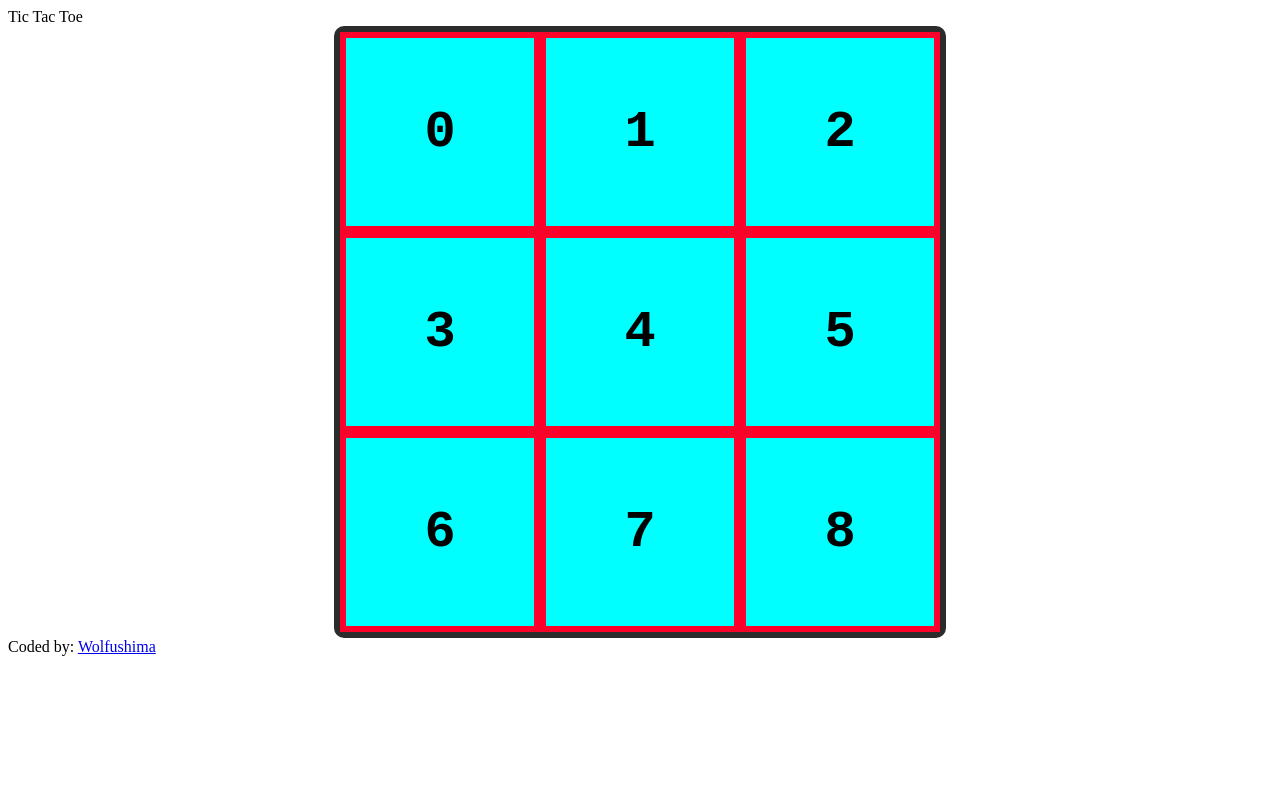
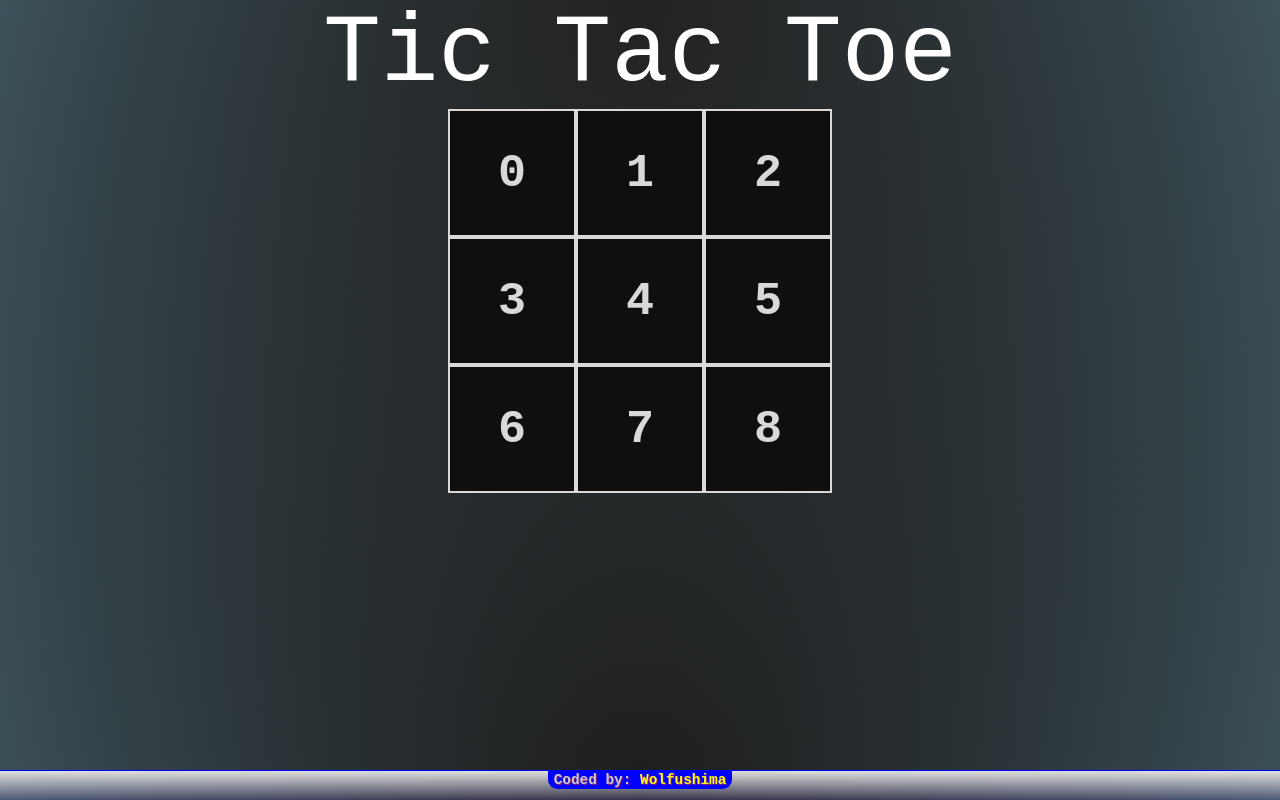
Before and after one commit to Wolfushima/TicTacToe, a plain HTML site: page index.html in a window 1280 px wide. Drawn offline with Linux system fonts and the light colour scheme; a web font is replaced by a local one.

Commit message:
Added style to the page.

```diff
--- a/style.css
+++ b/style.css
@@ -1,21 +1,97 @@
+*,
+*::before,
+*::after {
+    margin: 0;
+    padding: 0;
+    box-sizing: border-box;
+    font-family: "Bungee Inline", monospace;
+}
+
+html {
+    font-size: 60%;
+    min-height: 100%;
+}
+
+body {
+    display: flex;
+    flex-direction: column;
+    margin: 0 auto;
+    width: auto;
+    min-height: 100vh;
+    background: radial-gradient(ellipse at top, #222222, rgba(0, 0, 0, 0.555)),
+                radial-gradient(ellipse at bottom, #3f3f3f, rgba(0, 183, 255, 0.363));
+}
+
+header {
+    text-align: center;
+    color: white;
+    font-size: 10em;
+
+}
+
+main {
+    flex: 1;
+    justify-content: center;
+    align-items: center;
+    padding-bottom: 30px;
+    width: 100%;
+}
+
+/*          --- TIC TAC TOE BOARD ---           */
 .game-board {
-    width: 600px;
-    height: 600px;
+    width: min-content;
+    height: min-content;
     margin: 0 auto;
-    background-color: cyan;
+    background-color: hsl(0, 0%, 6%);
     color: black;
-    border: 6px solid rgb(44, 44, 44);
-    border-radius: 10px;
     display: grid;
-    grid-template: repeat(3, 1fr) / repeat(3, 1fr);
+    grid-template: repeat(3, 10vw) / repeat(3, 10vw);
+    justify-content: center;
+    align-self: center;
 }
 
 .box {
-    border: 6px solid rgb(255, 0, 43);
+    color: hsl(0, 0%, 85%);
+    border: 2px solid hsl(0, 0%, 85%);
     font-family: monospace;
     font-weight: bold;
-    font-size: 4em;
+    font-size: 6em;
     display: flex;
     justify-content: center;
     align-items: center;
+    margin: max-content;
+    font-family: monospace;
 }
+
+/*          --- FOOTER ---          */
+footer {
+    filter: invert();
+    border-top: yellow solid .1px;
+    height: 30px;
+    background-image: linear-gradient(rgb(32, 32, 32),rgba(128, 141, 57, 0.26));
+    background-size: 10%;
+    display: flex;
+    align-items: center;
+    justify-content: center;
+    font-size: 1.5rem;
+    font-family: "Montserrat";
+    font-weight: 600;
+    color: rgb(51, 51, 51);
+    text-shadow: 1px 1px 1px #00c3ff9b;
+}
+
+footer div {
+    background-color: yellow;
+    padding: 0.1rem 0.6rem;
+    border-bottom-left-radius: 1rem;
+    border-bottom-right-radius: 1rem;
+    align-self: baseline;
+}
+
+a {
+    text-decoration: none;
+}
+
+a:hover {
+    filter: invert(10%);
+}
```
